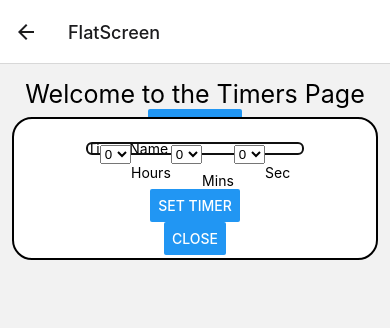
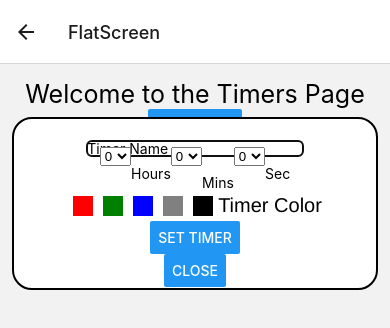
Before and after one commit to hadar-g/TimeBox, a React Native app: screen /FlatScreen in a window 390 px wide. Both pictures are taken after a click on the button "ADD TIMER". Shown: the top 328 px of the page. Built offline with nearby package versions, Linux system fonts and the light colour scheme.

Commit message:
add color picker boxes

```diff
--- a/components/TimerInput.js
+++ b/components/TimerInput.js
@@ -1,5 +1,5 @@
 import { StatusBar } from 'expo-status-bar';
-import { StyleSheet, Text, View, Button, TextInput, Keyboard, Modal} from 'react-native';
+import { StyleSheet, Text, View, Button, TextInput, Keyboard, Modal, Pressable} from 'react-native';
 import { useState, useEffect, React, Component, useRef} from 'react';
 import {Picker} from '@react-native-picker/picker';
 
@@ -91,6 +91,15 @@ const TimerInput = (props) => {
             </Picker>
             <Text>Sec</Text>
         </View>
+        <View style = {styles.colorPicker}>
+            <Pressable style = {{...styles.colorPickBox, backgroundColor: 'red'}} />
+            <Pressable style = {{...styles.colorPickBox, backgroundColor: 'green'}} />
+            <Pressable style = {{...styles.colorPickBox, backgroundColor: 'blue'}} />
+            <Pressable style = {{...styles.colorPickBox, backgroundColor: 'gray'}} />
+            <Pressable style = {{...styles.colorPickBox, backgroundColor: 'black'}} />
+
+            <Text style = {styles.timerColorText}>Timer Color</Text>
+        </View>
            <Button title = "set timer" onPress={()=>onTimerSubmit()}/>
            <Button title = "Close" onPress ={() => setModalVisible(false)}/>
         </View>
@@ -126,6 +135,22 @@ const styles = StyleSheet.create({
         alignItems: 'center',
         backgroundColor: 'white',
     },
+    colorPicker: {
+       // backgroundColor: 'red',
+        flexDirection: 'row',
+        alignItems: 'center'
+    },
+    colorPickBox: {
+        width: 20,
+        height: 20,
+        margin: 5
+    },
+    timerColorText: {
+        fontSize: 20,
+        justifyContent: 'center',
+        alignItems: 'center',
+        fontFamily: 'Helvetica'
+    }
 });
 
 export default TimerInput
```
